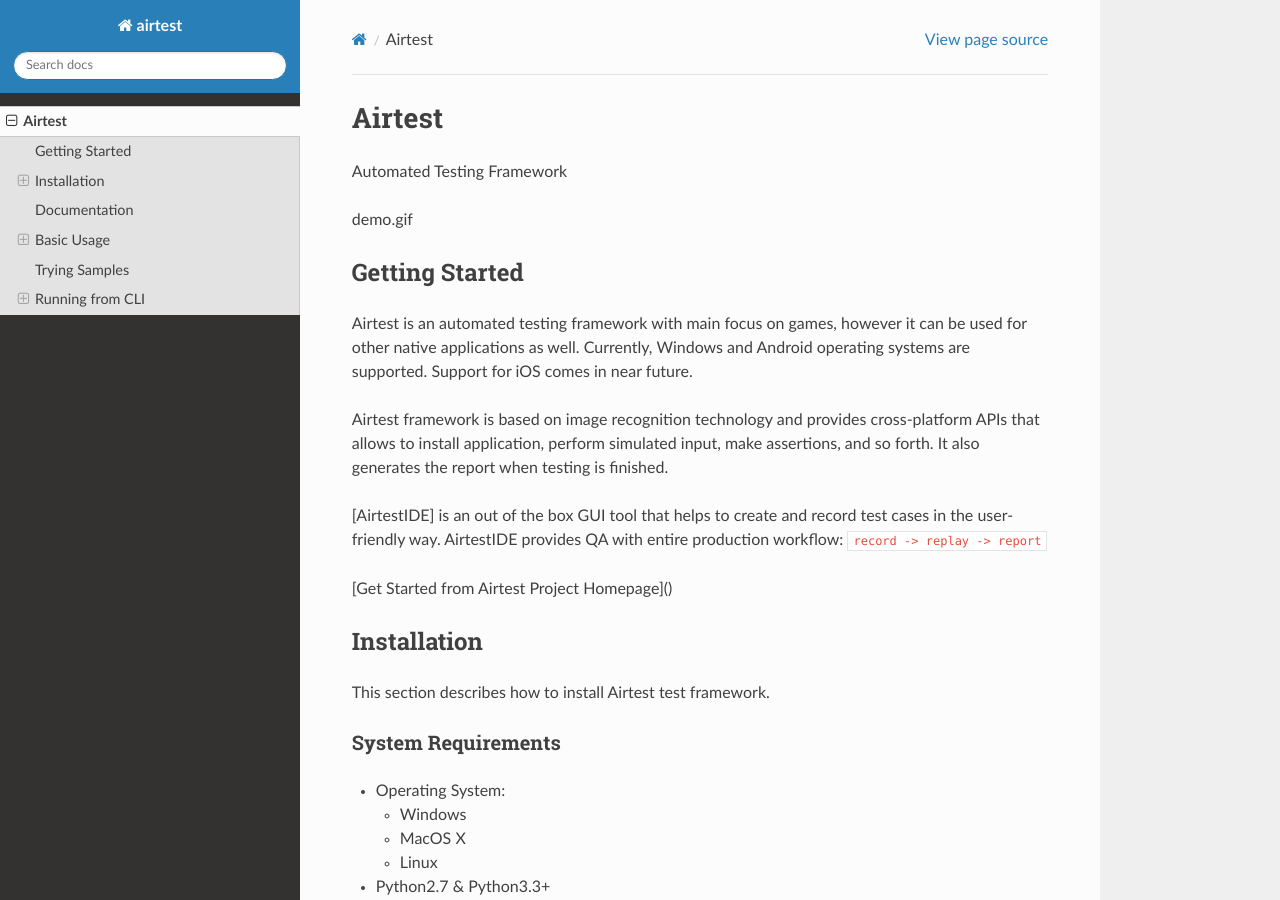
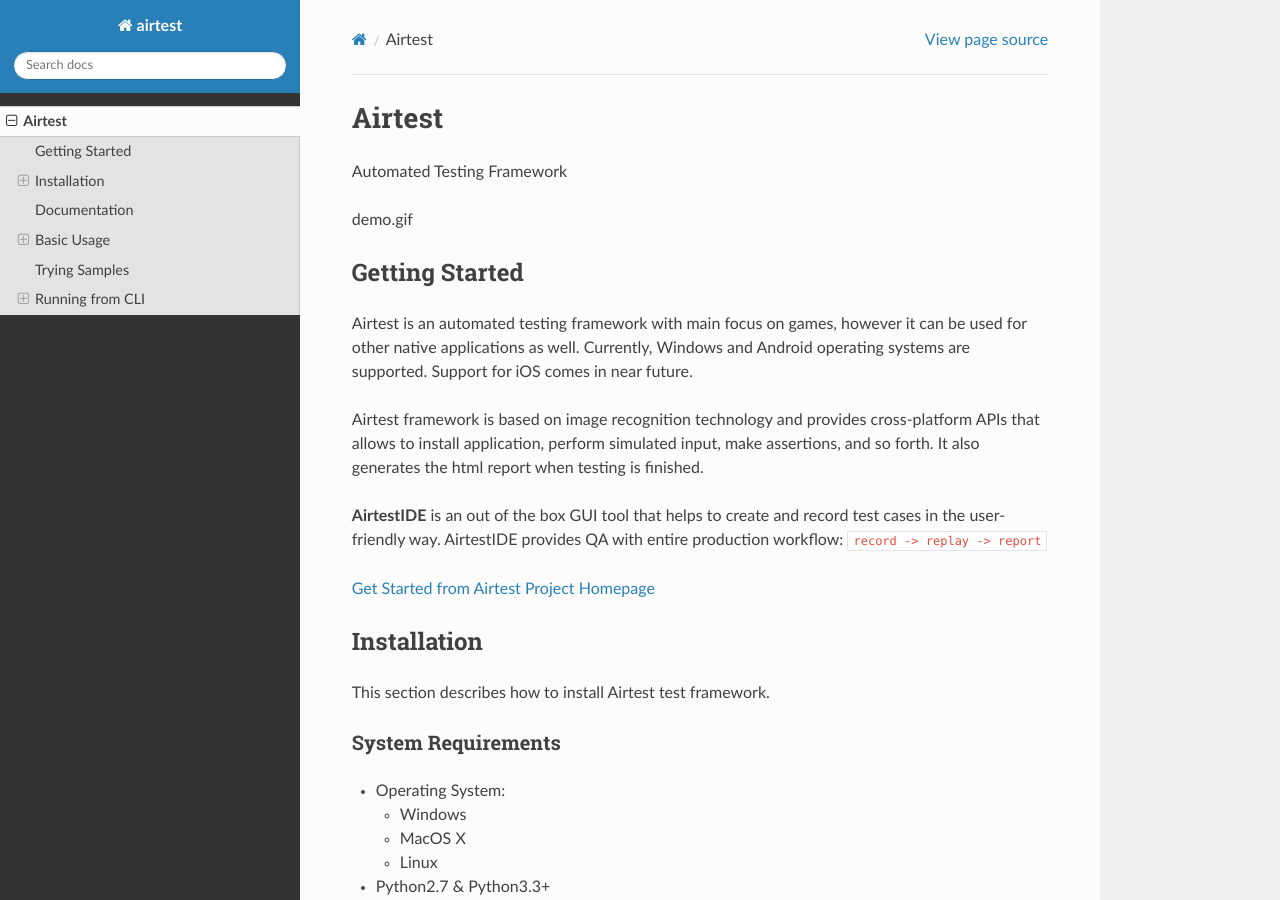
Before and after one commit to AirtestProject/Airtest, a Sphinx documentation site: the page built from docs/README.rst, in a window 1280 px wide and 900 px high. Built offline with Sphinx 7.4.7 and the Read the Docs theme 2.0.0, drawn with Linux system fonts in a browser that asks for light colours; formulas are drawn with MathJax 3; pages that are not in the unit, such as notebooks, are missing from menus; some of the changed text lies outside the part shown.

Commit message:
fix docs

```diff
--- a/docs/README.rst
+++ b/docs/README.rst
@@ -17,14 +17,14 @@
 
 Airtest framework is based on image recognition technology and provides
 cross-platform APIs that allows to install application, perform
-simulated input, make assertions, and so forth. It also generates the
+simulated input, make assertions, and so forth. It also generates the html
 report when testing is finished.
 
-[AirtestIDE] is an out of the box GUI tool that helps to create and
+**AirtestIDE** is an out of the box GUI tool that helps to create and
 record test cases in the user-friendly way. AirtestIDE provides QA with
 entire production workflow: ``record -> replay -> report``
 
-[Get Started from Airtest Project Homepage]()
+`Get Started from Airtest Project Homepage`_
 
 
 Installation
```
Also changed, not shown: other parts of docs/README.rst (+2 -1 lines), README.rst (+5 -4 lines).
